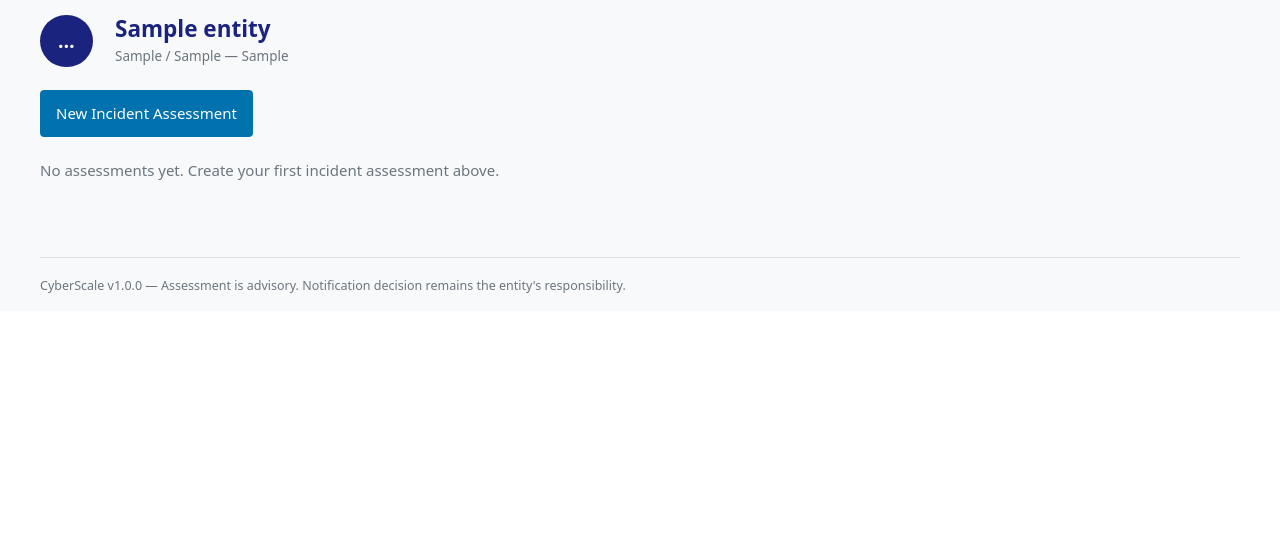
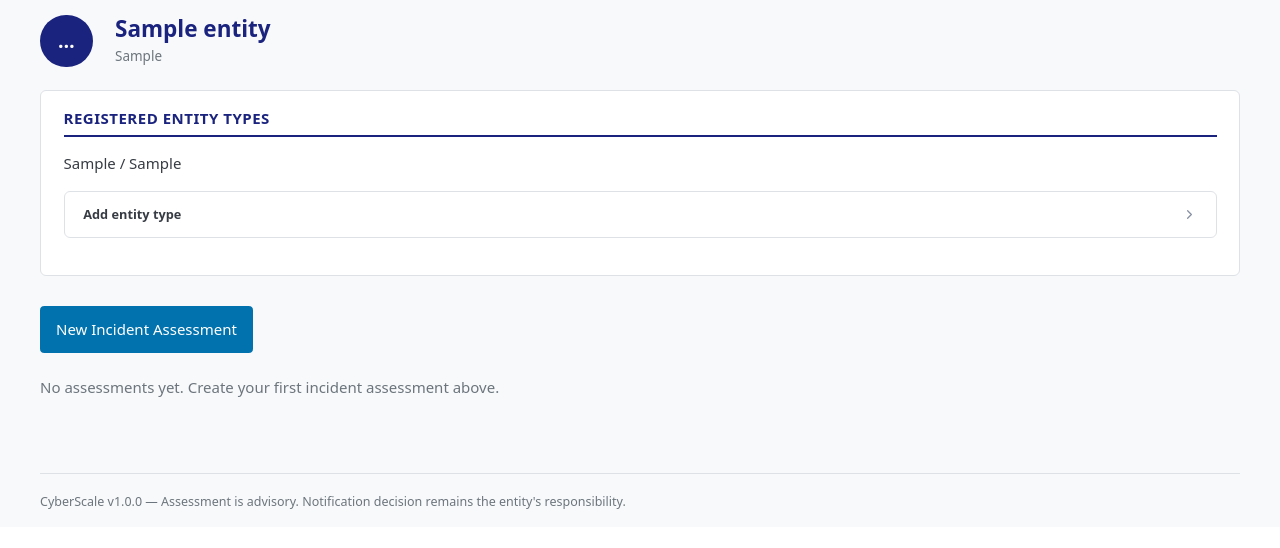
Before and after one commit to eromang/CyberScale, a Django app: page / in a window 1280 px wide. Shown: the part 55-603 px from the top of the page. Run offline with Django 5.2, Linux system fonts and the light colour scheme; a user stored in the database is signed in; tables that the repository leaves empty hold one stand-in row (values such as "Sample post"); data that the repository does not hold is empty; some libraries are stand-ins or nearby versions.

Commit message:
feat: dashboard with entity type management and multi-type display
Co-Authored-By: Claude Sonnet 4.6 <noreply@anthropic.com>

```diff
--- a/templates/entity/dashboard.html
+++ b/templates/entity/dashboard.html
@@ -6,11 +6,48 @@
   <div class="cs-profile-icon">{{ entity.organisation_name|truncatechars:1 }}</div>
   <div class="cs-profile-info">
     <h3>{{ entity.organisation_name }}</h3>
-    <p>{{ entity.sector|title }} / {{ entity.entity_type }} — {{ entity.ms_established }}</p>
+    <p>{{ entity.ms_established }}</p>
   </div>
 </div>
 
-<a href="{% url 'assessment_form' %}" role="button">New Incident Assessment</a>
+<div class="cs-card">
+  <h3>Registered Entity Types</h3>
+  <div id="entity-types-list">
+    {% include "entity/partials/entity_types.html" with entity_types=entity.entity_types.all %}
+  </div>
+
+  <details style="margin-top: 0.75rem;">
+    <summary style="font-size: 0.85rem;">Add entity type</summary>
+    <form method="post" action="{% url 'add_entity_type' %}"
+          hx-post="{% url 'add_entity_type' %}"
+          hx-target="#entity-types-list"
+          hx-swap="innerHTML"
+          style="margin-top: 0.5rem;">
+      {% csrf_token %}
+      <div class="grid">
+        <label>Sector
+          <select name="sector" id="add_sector"
+                  hx-get="{% url 'htmx_entity_types' %}"
+                  hx-target="#add_entity_type"
+                  hx-trigger="change"
+                  hx-swap="innerHTML">
+            {% for value, label in sector_choices %}
+              <option value="{{ value }}">{{ label }}</option>
+            {% endfor %}
+          </select>
+        </label>
+        <label>Entity type
+          <select name="entity_type" id="add_entity_type">
+            <option value="">— Select sector first —</option>
+          </select>
+        </label>
+        <label>&nbsp;<button type="submit" style="margin-top: 0;">Add</button></label>
+      </div>
+    </form>
+  </details>
+</div>
+
+<a href="{% url 'assessment_form' %}" role="button" style="margin-top: 1rem; display: inline-block;">New Incident Assessment</a>
 
 {% if assessments %}
 <div class="cs-card" style="margin-top: 1.5rem;">
@@ -23,7 +60,7 @@
           <th>Date</th>
           <th>Description</th>
           <th>Status</th>
-          <th>Model</th>
+          <th>Types</th>
           <th>Actions</th>
         </tr>
       </thead>
@@ -45,10 +82,10 @@
             {% endif %}
           </td>
           <td>
-            {% if a.status == "draft" %}
-              <span style="color: var(--cs-text-muted);">—</span>
+            {% if a.affected_entity_types %}
+              <small>{{ a.affected_entity_types|length }} type{{ a.affected_entity_types|length|pluralize }}</small>
             {% else %}
-              <span class="badge badge-model">{{ a.result_model }}</span>
+              <small>{{ a.sector }}/{{ a.entity_type }}</small>
             {% endif %}
           </td>
           <td>
```
